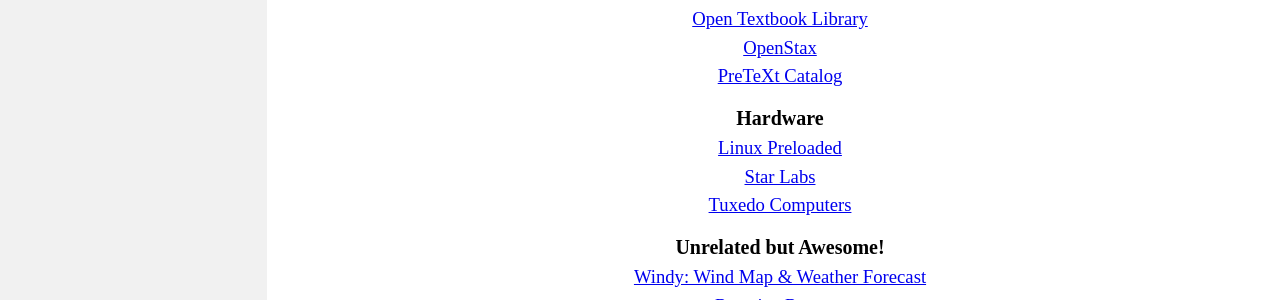
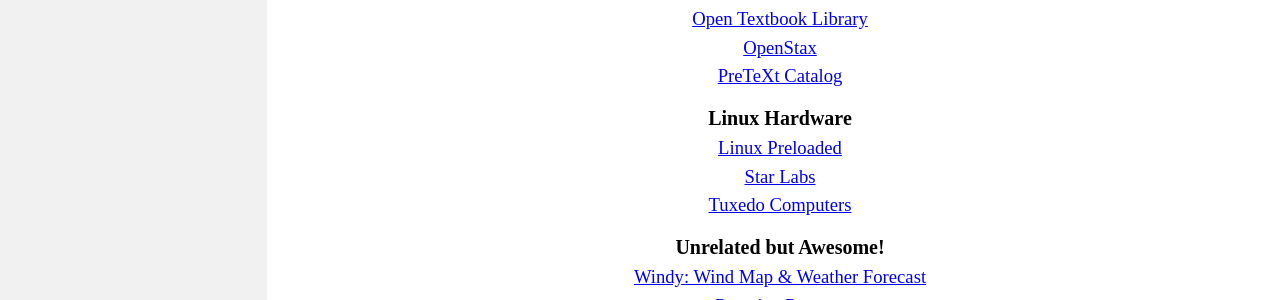
Before and after one commit to josh-59/Learning-Linux, a Jekyll site: the page built from index.html, in a window 1280 px wide and 900 px high, scrolled down 863 px. Shown: the part 337-637 px from the top of the window. Built offline with Jekyll 4.4.1, drawn with Linux system fonts in a browser that asks for light colours.

Commit message:
Directory

```diff
--- a/index.html
+++ b/index.html
@@ -86,7 +86,7 @@
         <li><a href="https://pretextbook.org/catalog.html"> PreTeXt Catalog </a></li>
     </ul>
 
-    <h3> Hardware </h3>
+    <h3> Linux Hardware </h3>
     <ul class="directory">
         <li><a href="https://linuxpreloaded.com/"> Linux Preloaded </a></li>
         <li><a href="https://starlabs.systems/"> Star Labs </a></li>
```
